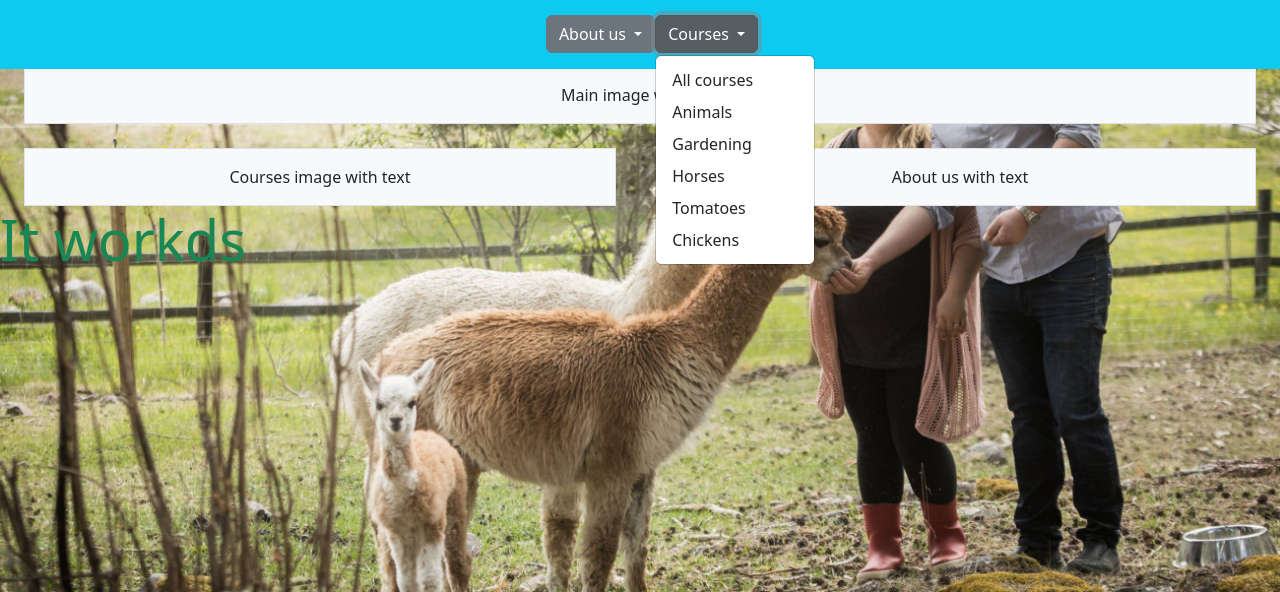
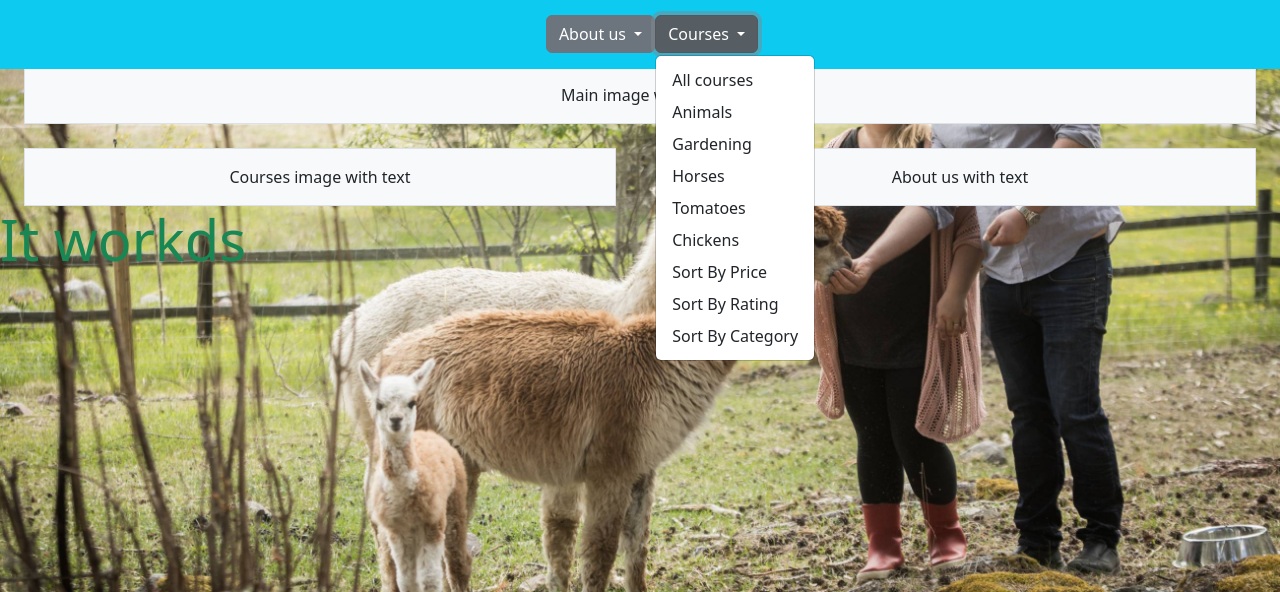
Before and after one commit to GroundBuilder/granbodagard_v1, a Django app: page / in a window 1280 px wide, after a click on "Courses". Shown: the part 98-690 px from the top of the page. Run offline with Django 3.2, Linux system fonts and the light colour scheme; some libraries are stand-ins or nearby versions.

Commit message:
Add sorting functionality to page.

```diff
--- a/templates/includes/main-nav.html
+++ b/templates/includes/main-nav.html
@@ -20,6 +20,9 @@
             <li><a class="dropdown-item" href="{% url 'courses' %}?category=horses">Horses</a></li>
             <li><a class="dropdown-item" href="{% url 'courses' %}?category=tomatoes">Tomatoes</a></li>
             <li><a class="dropdown-item" href="{% url 'courses' %}?category=chickens">Chickens</a></li>
+            <li><a href="{% url 'courses' %}?sort=price&direction=asc" class="dropdown-item">Sort By Price</a></li>
+            <li><a href="{% url 'courses' %}?sort=rating&direction=desc" class="dropdown-item ">Sort By Rating</a></li>
+            <li><a href="{% url 'courses' %}?sort=category&direction=asc" class="dropdown-item ">Sort By Category</a></li>
         </ul>
     </div>
 </div>
```
